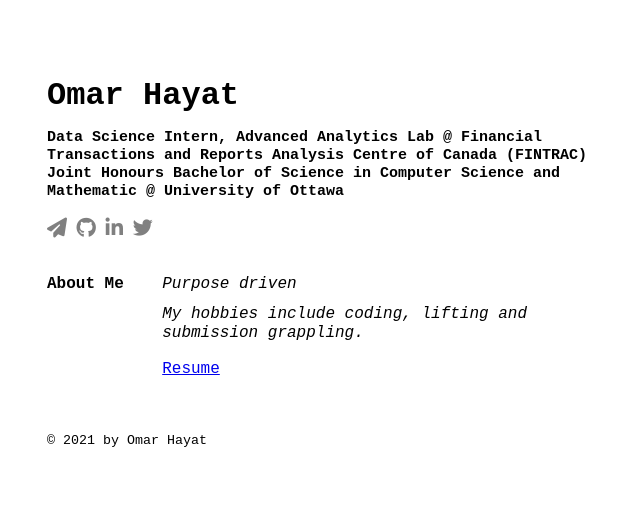
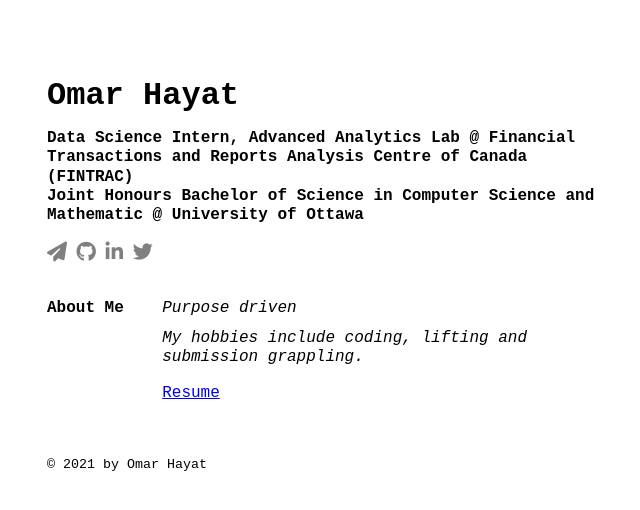
Before and after one commit to OmarHayat-DEV/web, a Jekyll site: the page built from index.html, in a window 1280 px wide. Shown: the top 510 px of the page, without its empty margins (305-945 px from the left). Built offline with Jekyll 4.4.1, drawn with Linux system fonts in a browser that asks for light colours; nearby versions of some CDN libraries.

Commit message:
changed font size

```diff
--- a/index.html
+++ b/index.html
@@ -4,8 +4,8 @@
 
 <div class="header">
     <h1>Omar Hayat</h1>
-    <h4 style="font-size:15px">Data Science Intern, Advanced Analytics Lab @ Financial Transactions and Reports Analysis Centre of Canada (FINTRAC)</h4>
-    <h4 style="font-size:15px">Joint Honours Bachelor of Science in Computer Science and Mathematic @ University of Ottawa</h4>
+    <h4 >Data Science Intern, Advanced Analytics Lab @ Financial Transactions and Reports Analysis Centre of Canada (FINTRAC)</h4>
+    <h4 >Joint Honours Bachelor of Science in Computer Science and Mathematic @ University of Ottawa</h4>
     <div class="social"> {% include social-media-links.html %}</div>
 </div>
 
```
